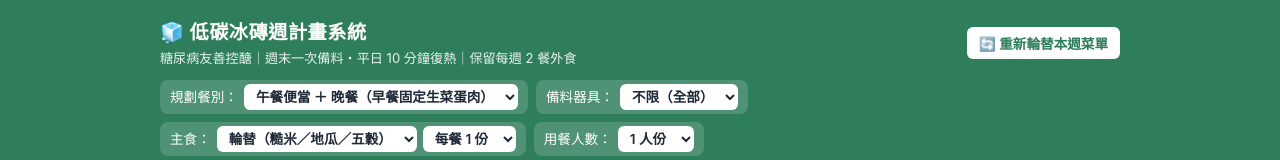
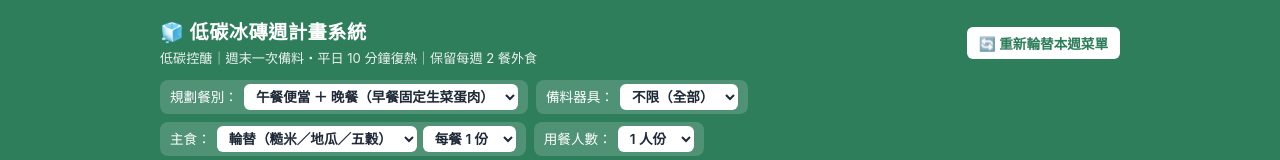
Before and after one commit to cloudliao/low-carb-meal, a plain HTML site: page low-carb-meal/index.html in a window 1280 px wide. Shown: the top 160 px of the page. Drawn offline with Linux system fonts and the light colour scheme.

Commit message:
chroe/修改敏感字

```diff
--- a/low-carb-meal/index.html
+++ b/low-carb-meal/index.html
@@ -11,7 +11,7 @@
   <div class="header-top">
     <div>
       <h1>🧊 低碳冰磚週計畫系統</h1>
-      <div class="subtitle">糖尿病友善控醣｜週末一次備料・平日 10 分鐘復熱｜保留每週 2 餐外食</div>
+      <div class="subtitle">低碳控醣｜週末一次備料・平日 10 分鐘復熱｜保留每週 2 餐外食</div>
     </div>
     <div class="header-actions">
       <button id="settingsToggle" class="btn btn-white" onclick="toggleSettings()" aria-expanded="false">⚙️ 設定</button>
```
